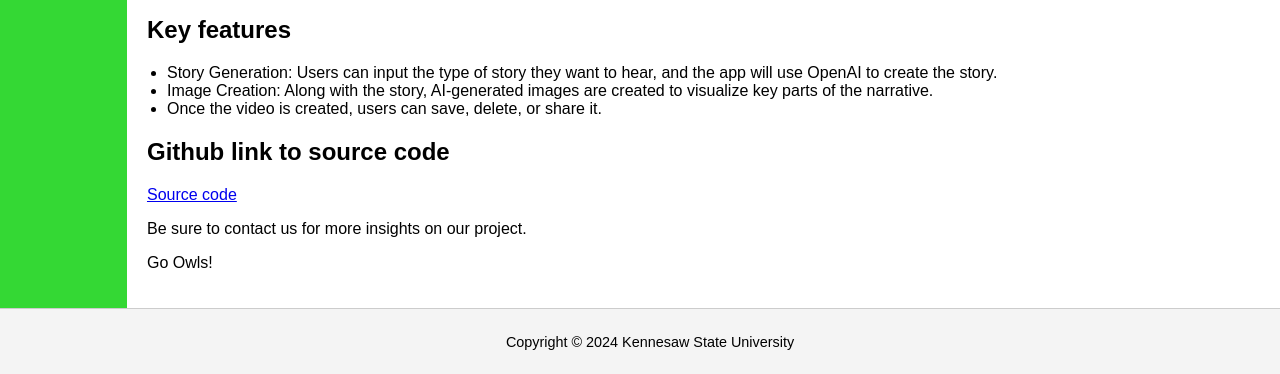
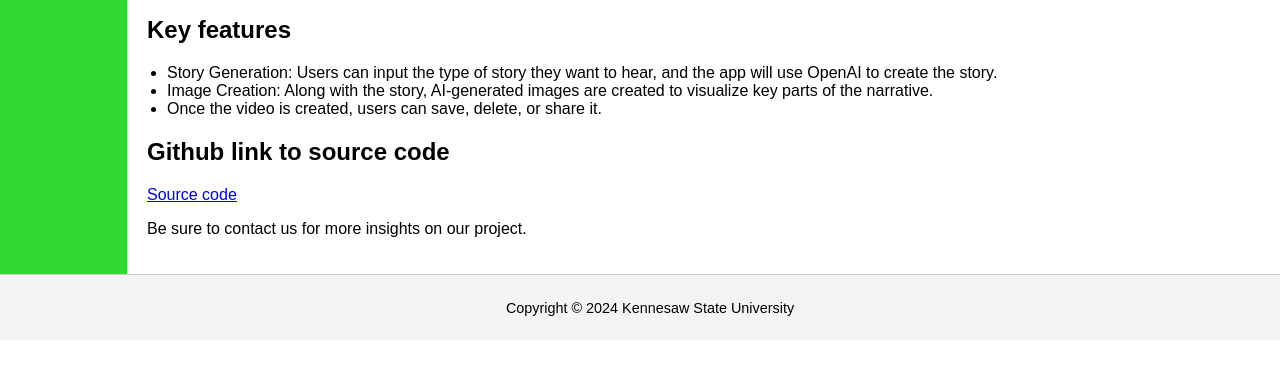
Before and after one commit to storytellerksu/Team_Site, a plain HTML site: page index.html in a window 1280 px wide. Shown: the part 486-860 px from the top of the page. After the commit the page ends 826 px from the top, so only its background shows below. Drawn offline with Linux system fonts and the light colour scheme.

Commit message:
final site

```diff
--- a/index.html
+++ b/index.html
@@ -42,7 +42,7 @@
             <p>
                 Be sure to contact us for more insights on our project.
             </p>
-            <p>Go Owls!</p>
+
         </div>
     </div>
 
```
